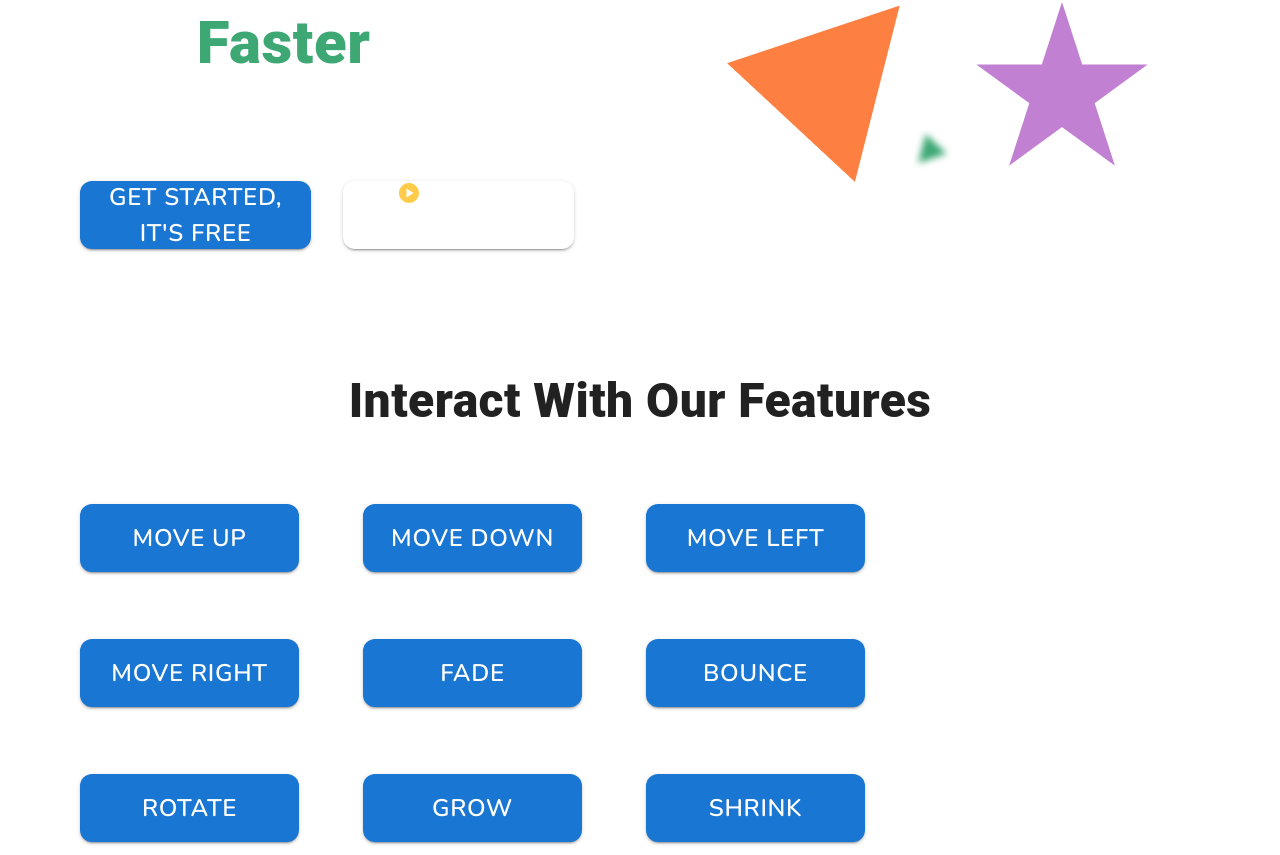
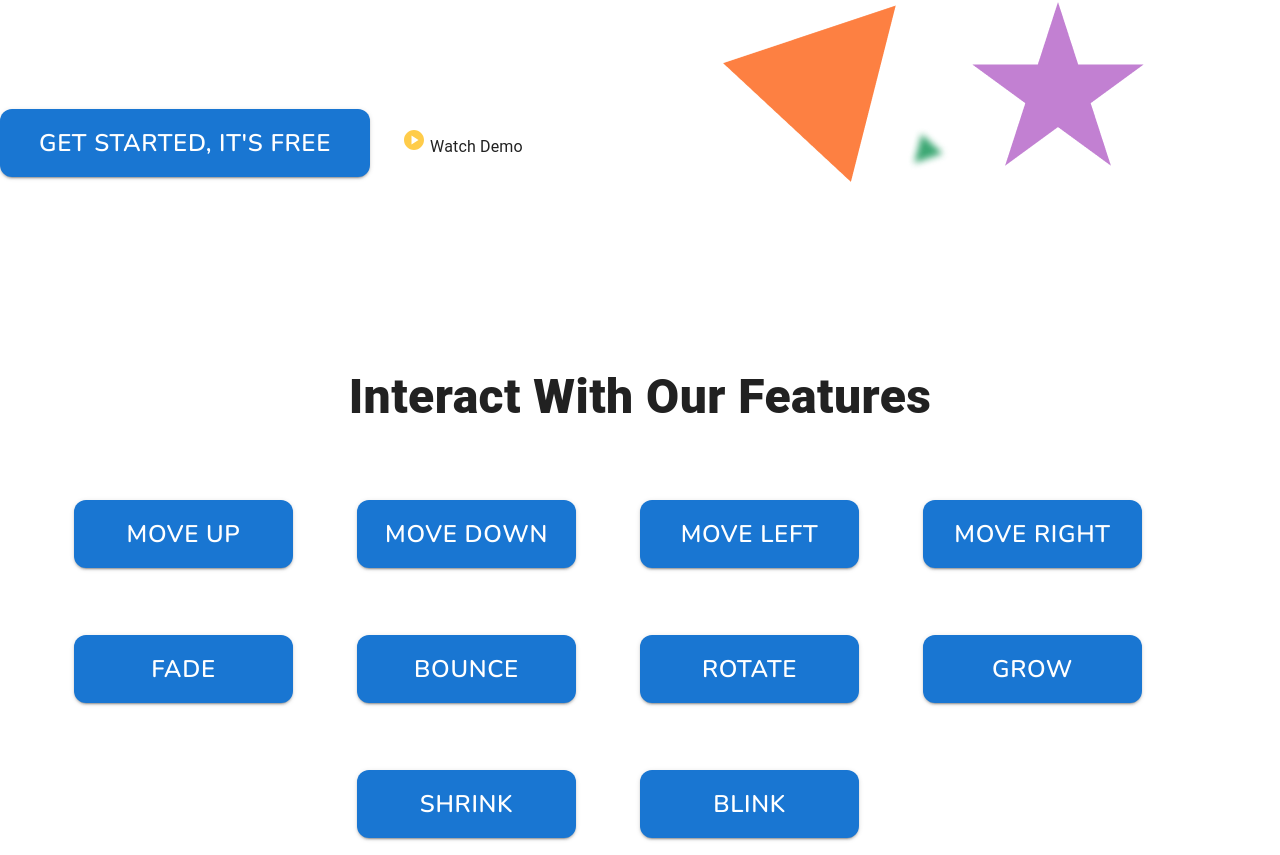
Before and after one commit to zuri-training/Anime-lib_T94-frontend-, a React (Create React App) app: page /landing in a window 1280 px wide. Shown: the part 585-1440 px from the top of the page. Built offline with nearby package versions, Linux system fonts and the light colour scheme.

Commit message:
updated landing page

```diff
--- a/src/pages/Landing.js
+++ b/src/pages/Landing.js
@@ -13,8 +13,8 @@ import JohnRushImg from "../assets/images/johnRush.png";
 import LandingVideo from "../assets/videos/landingPage.mp4";
 
 const Container = styled.div`
-  padding-left: 80px;
-  padding-right: 80px;
+  /* padding-left: 80px;
+  padding-right: 80px; */
 `;
 
 const IntroContainer = styled(Box)`
@@ -81,7 +81,11 @@ const FeaturesHeading = styled(Typography)`
   align-self: center;
 `;
 
-const FeaturesButtonContainer = styled.div``;
+const FeaturesButtonContainer = styled.div`
+    display: flex;
+    flex-wrap: wrap;
+    justify-content: center;
+`;
 
 const FeaturesButton = styled(Button)`
   margin-right: 64px;
@@ -175,6 +179,7 @@ const GetStartedContainer = styled.div`
   margin-top: 124px;
   padding-top: 106px;
   padding-bottom: 106px;
+  background-color: #111214;
 `;
 
 const TestimonialAuthorContainer = styled.div`
@@ -253,9 +258,9 @@ function Landing() {
           </IntroSubHeader>
           <IntroButtonContainer>
             <IntroButton>Get Started, It's Free</IntroButton>
-            <IntroButton sx={{ background: "none", color: "#FFF" }}>
-              <PlayCircleIcon style={{ color: "#FFCC4A" }} /> Watch Demo
-            </IntroButton>
+            {/* <IntroButton sx={{ background: "none", color: "#FFF" }}>
+            </IntroButton> */}
+            <Typography style={{  }}><PlayCircleIcon style={{ color: "#FFCC4A" }} /> Watch Demo</Typography>
           </IntroButtonContainer>
         </Intro>
         <IntroAnimation>
```
